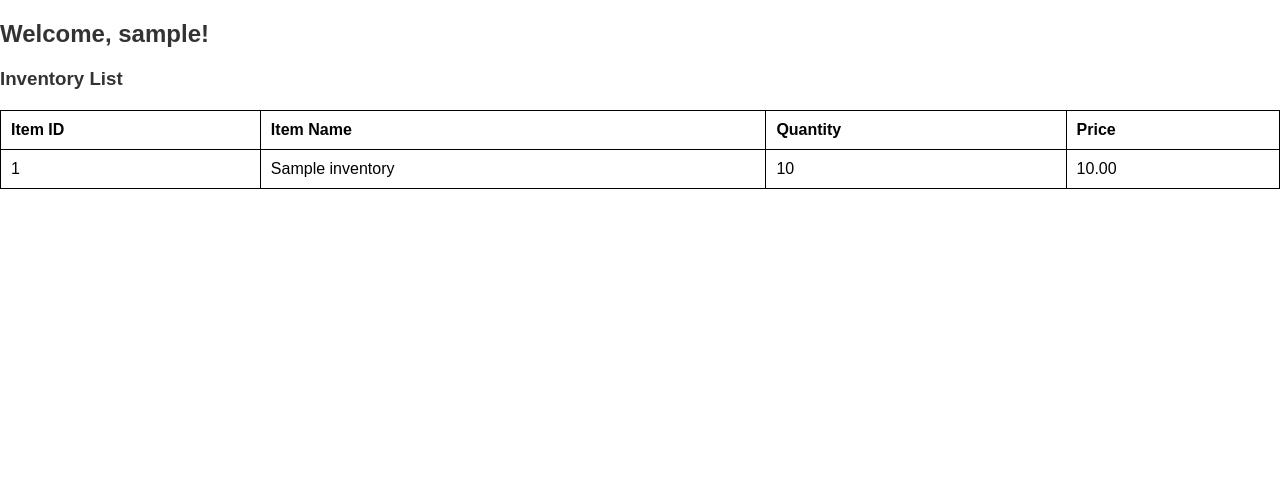
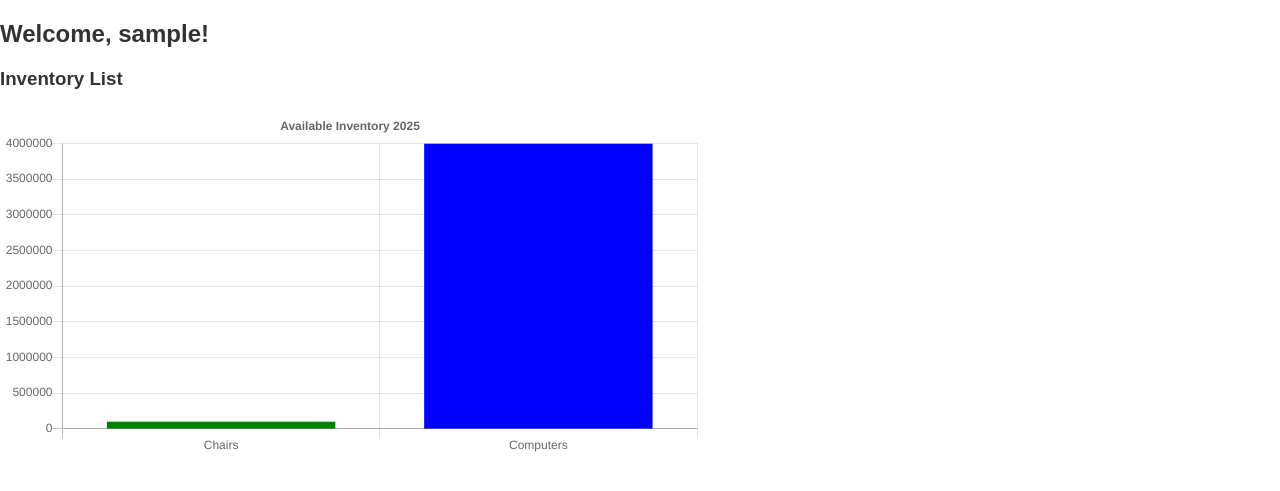
Before and after one commit to V014/inventory-man, a PHP site: page /dashboard.php in a window 1280 px wide. Shown: the part 70-561 px from the top of the page. Run offline with PHP 8.4, Linux system fonts and the light colour scheme; the visitor is signed in with stand-in values (Sample User, id 1); tables that the repository leaves empty hold one stand-in row (values such as "Sample post").

Commit message:
added a chart on the dashboard

```diff
--- a/dashboard.php
+++ b/dashboard.php
@@ -20,6 +20,8 @@
     <meta name="viewport" content="width=device-width, initial-scale=1.0">
     <title>Dashboard - Inventory Management</title>
     <link rel="stylesheet" href="css/style.css">
+    <script src="https://cdnjs.cloudflare.com/ajax/libs/Chart.js/2.9.4/Chart.js"></script>
+    <script src="js/script.js"></script>
 </head>
 <body>
     <nav>
@@ -33,25 +35,7 @@
     <h2>Welcome, <?php echo $_SESSION['username']; ?>!</h2>
 
     <h3>Inventory List</h3>
-    <table>
-        <thead>
-            <tr>
-                <th>Item ID</th>
-                <th>Item Name</th>
-                <th>Quantity</th>
-                <th>Price</th>
-            </tr>
-        </thead>
-        <tbody>
-            <?php foreach ($inventory as $item) { ?>
-                <tr>
-                    <td><?php echo $item['id']; ?></td>
-                    <td><?php echo $item['item_name']; ?></td>
-                    <td><?php echo $item['quantity']; ?></td>
-                    <td><?php echo $item['price']; ?></td>
-                </tr>
-            <?php } ?>
-        </tbody>
-    </table>
+    <canvas id="myChart" style="width:100%;max-width:700px"></canvas>
+    <script src="js/chart.js"></script>
 </body>
 </html>
--- /dev/null
+++ b/js/chart.js
@@ -0,0 +1,21 @@
+const xValues = ["Chairs", "Computers"];
+const yValues = [100000, 4000000,];
+const barColors = ["green","blue"];
+
+new Chart("myChart", {
+  type: "bar",
+  data: {
+    labels: xValues,
+    datasets: [{
+      backgroundColor: barColors,
+      data: yValues
+    }]
+  },
+  options: {
+    legend: {display: false},
+    title: {
+      display: true,
+      text: "Available Inventory 2025"
+    }
+  }
+});
```
Also changed, not shown: js/script.js (added).
